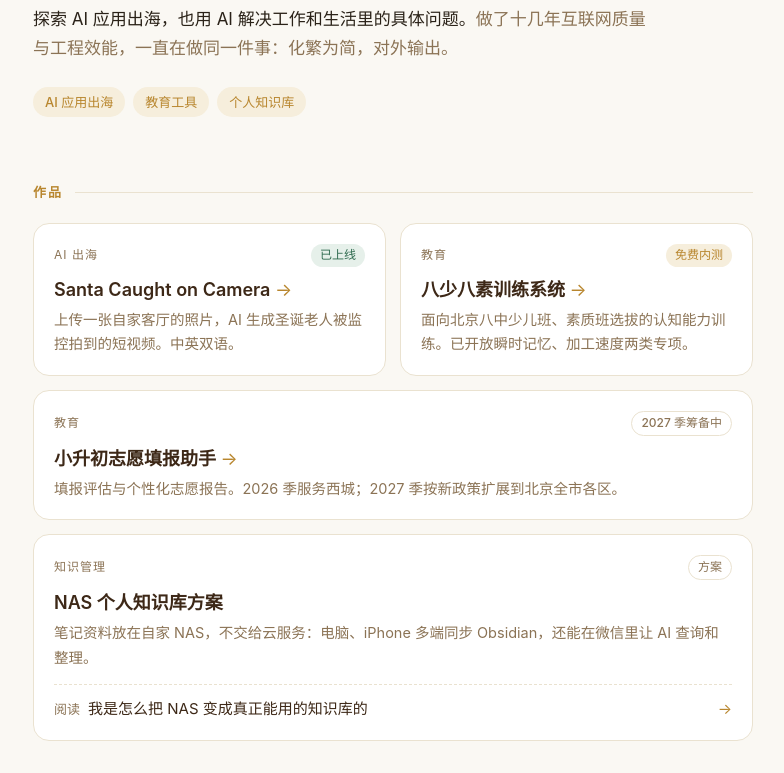
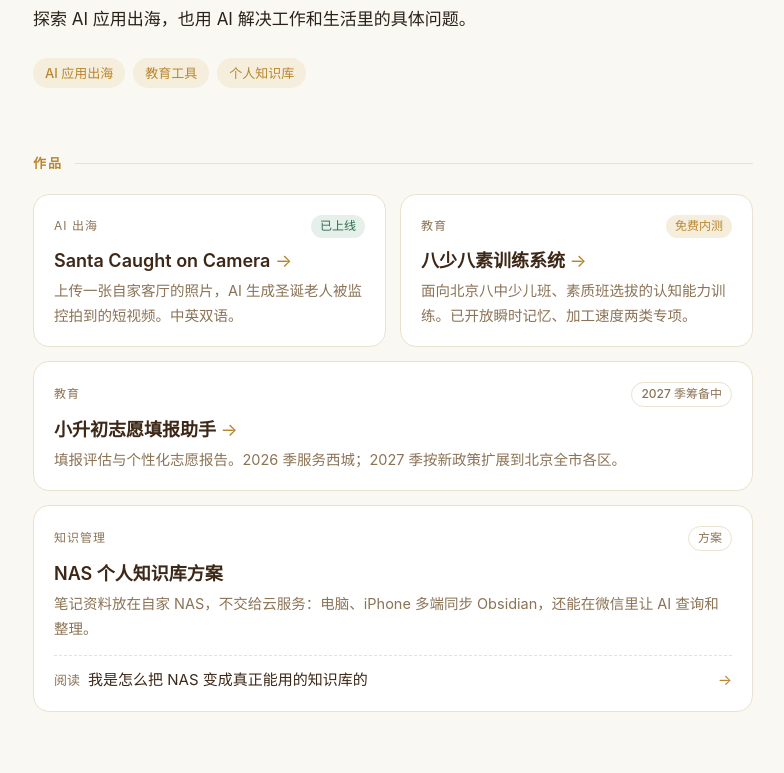
Before and after one commit to xcheng-cc/xcheng-cc, a plain HTML site: page index.html in a window 1280 px wide. Shown: the part 266-1039 px from the top of the page, without its empty margins (247-1031 px from the left). Drawn offline with Linux system fonts and the light colour scheme.

Commit message:
update: 去掉首页介绍里“做了十几年…”一句
Co-Authored-By: Claude Opus 5.5 <noreply@anthropic.com>

```diff
--- a/index.html
+++ b/index.html
@@ -205,7 +205,7 @@
 
     <h1 class="statement">用 AI，把复杂的事<em>变简单</em>。</h1>
     <p class="intro">
-      探索 AI 应用出海，也用 AI 解决工作和生活里的具体问题。<span class="muted">做了十几年互联网质量与工程效能，一直在做同一件事：化繁为简，对外输出。</span>
+      探索 AI 应用出海，也用 AI 解决工作和生活里的具体问题。
     </p>
     <div class="chips">
       <span class="chip">AI 应用出海</span>
```
